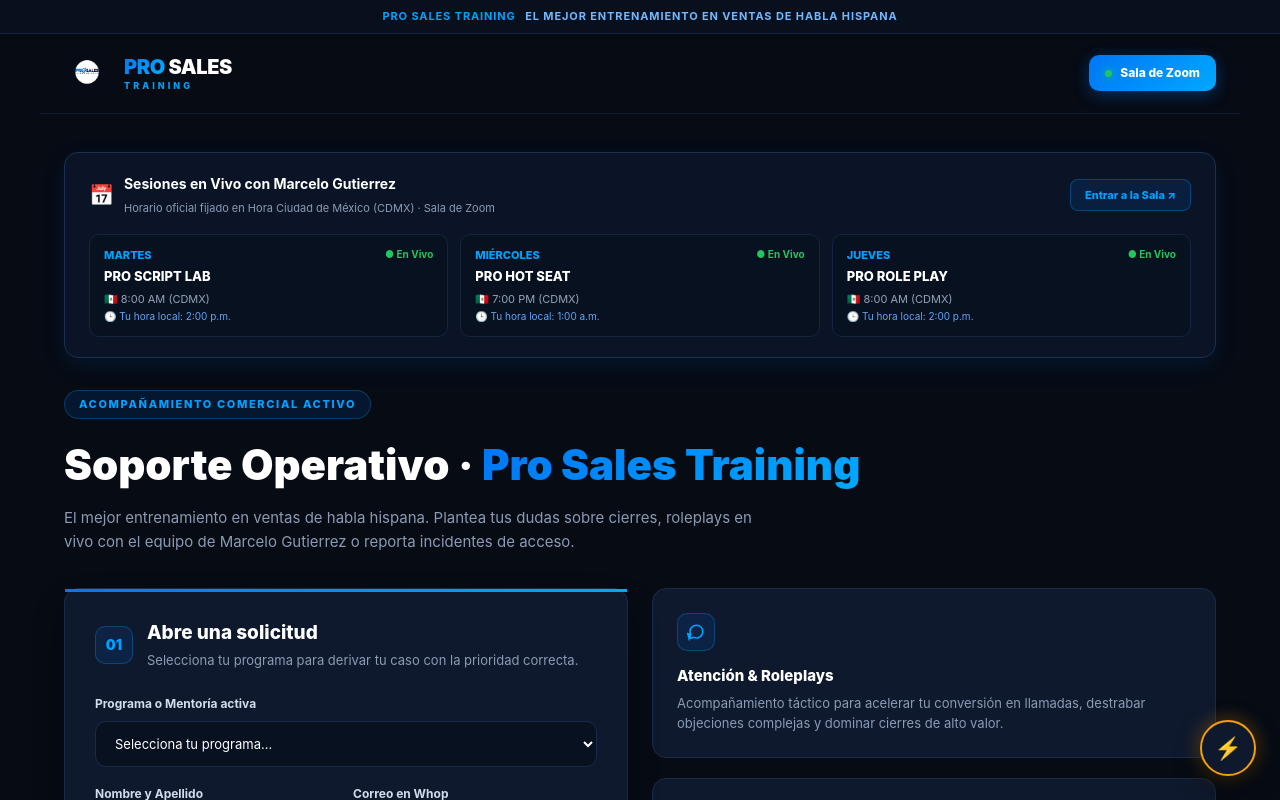
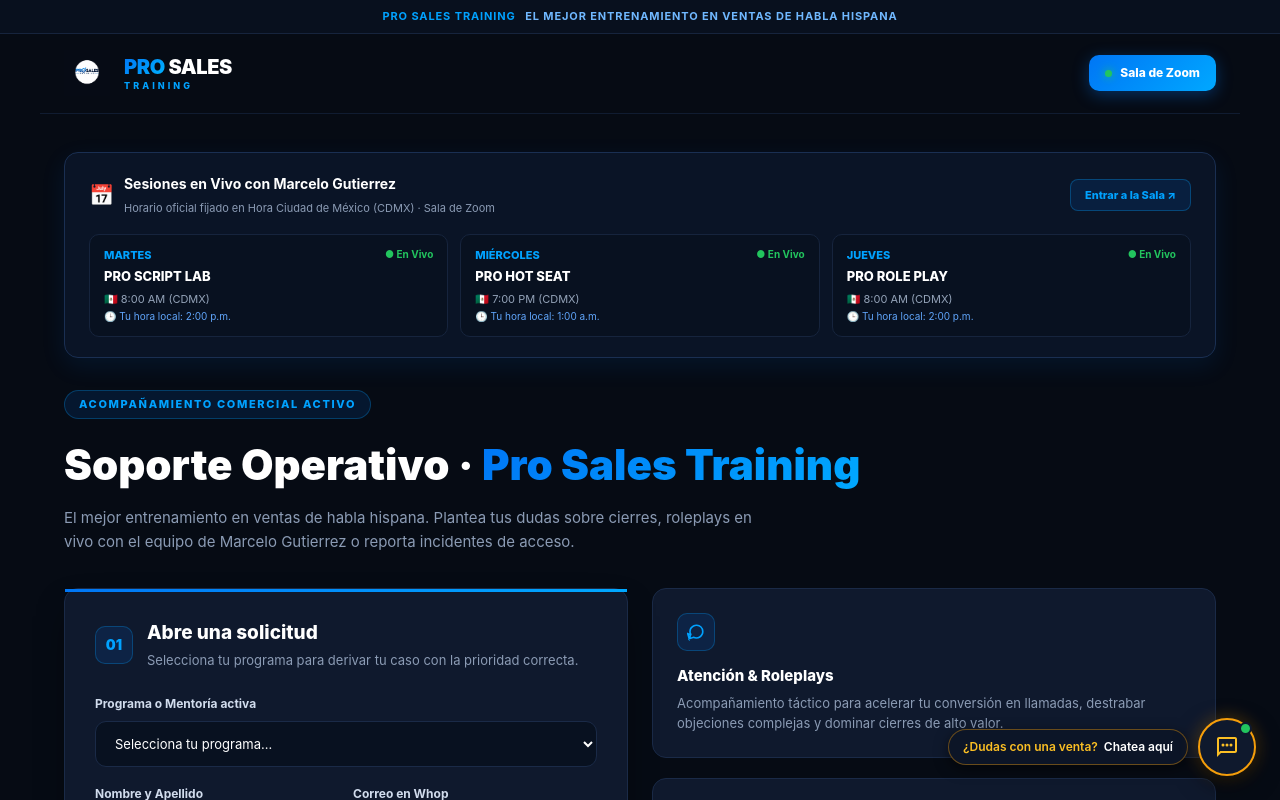
Before and after one commit to emicortes-hub/serve-happiness, a Next.js app: page /dashboard/1 in a window 1280 px wide. Shown: the top 800 px of the page. Built offline with nearby package versions, Linux system fonts and the light colour scheme.

Commit message:
Actualizar cabecera con icono de chat y punto verde junto a Online

```diff
--- a/components/AIChatBox.tsx
+++ b/components/AIChatBox.tsx
@@ -34,7 +34,7 @@ export default function AIChatBox() {
   const [messages, setMessages] = useState<Message[]>([
     {
       role: 'assistant',
-      content: '¡Hola! Soy tu asistente táctico de ventas. Si tienes dudas rápidas sobre objeciones comerciales o las dinámicas de las llamadas, pregúntame.',
+      content: '¡Hola! Soy tu mentor táctico de ventas IA. Si tienes dudas rápidas sobre objeciones comerciales o las dinámicas de las llamadas, pregúntame.',
     },
   ]);
   const [input, setInput] = useState('');
@@ -113,10 +113,9 @@ export default function AIChatBox() {
             flexDirection: 'column',
             overflow: 'hidden',
             marginBottom: '14px',
-            animation: 'fadeInUp 0.25s ease-out',
           }}
         >
-          {/* Barra dorada superior */}
+          {/* Acento dorado superior */}
           <div
             style={{
               height: '3px',
@@ -124,7 +123,7 @@ export default function AIChatBox() {
             }}
           />
 
-          {/* Header del Chat */}
+          {/* Header con icono de chat y punto verde al lado de Online */}
           <div
             style={{
               padding: '12px 16px',
@@ -135,33 +134,50 @@ export default function AIChatBox() {
               justifyContent: 'space-between',
             }}
           >
-            <div style={{ display: 'flex', alignItems: 'center', gap: '10px' }}>
+            <div style={{ display: 'flex', alignItems: 'center', gap: '12px' }}>
+              {/* Contenedor del icono de chat bot */}
               <div
                 style={{
-                  width: '32px',
-                  height: '32px',
-                  borderRadius: '8px',
-                  backgroundColor: 'rgba(245, 158, 11, 0.15)',
-                  border: '1px solid rgba(245, 158, 11, 0.3)',
+                  width: '38px',
+                  height: '38px',
+                  borderRadius: '10px',
+                  backgroundColor: 'rgba(245, 158, 11, 0.12)',
+                  border: '1px solid rgba(245, 158, 11, 0.35)',
                   color: '#fbbf24',
                   display: 'grid',
                   placeItems: 'center',
-                  fontSize: '14px',
+                  flexShrink: 0,
                 }}
               >
-                ⚡
+                <svg width="20" height="20" viewBox="0 0 24 24" fill="none" stroke="currentColor" strokeWidth="2" strokeLinecap="round" strokeLinejoin="round">
+                  <path d="M21 11.5a8.38 8.38 0 0 1-.9 3.8 8.5 8.5 0 0 1-7.6 4.7 8.38 8.38 0 0 1-3.8-.9L3 21l1.9-5.7a8.38 8.38 0 0 1-.9-3.8 8.5 8.5 0 0 1 4.7-7.6 8.38 8.38 0 0 1 3.8-.9h.5a8.48 8.48 0 0 1 8 8v.5z" />
+                </svg>
               </div>
+
               <div>
-                <h4 style={{ margin: 0, fontSize: '14px', fontWeight: 700, color: '#ffffff' }}>
+                <h4 style={{ margin: 0, fontSize: '15px', fontWeight: 800, color: '#ffffff' }}>
                   Asistente Táctico IA
                 </h4>
-                <p style={{ margin: 0, fontSize: '11px', color: '#fbbf24', opacity: 0.9 }}>
-                  Online • Mentor de Ventas
+                <div style={{ display: 'flex', alignItems: 'center', gap: '6px', marginTop: '2px' }}>
+                  {/* Punto verde de actividad */}
+                  <span
+                    style={{
+                      width: '7px',
+                      height: '7px',
+                      borderRadius: '50%',
+                      backgroundColor: '#22c55e',
+                      boxShadow: '0 0 8px #22c55e',
+                      display: 'inline-block',
+                    }}
+                  />
+                  <p style={{ margin: 0, fontSize: '11.5px', color: '#fbbf24', fontWeight: 600 }}>
+                    Online <span style={{ color: '#94a3b8', fontWeight: 400 }}>• Mentor de Ventas</span>
                   </p>
                 </div>
               </div>
+            </div>
 
-            {/* Botón de minimizar */}
+            {/* Botón de cerrar */}
             <button
               onClick={() => setIsOpen(false)}
               aria-label="Cerrar chat"
@@ -240,7 +256,7 @@ export default function AIChatBox() {
                     borderRadius: '8px',
                   }}
                 >
-                  Consultando táctica...
+                  Preparando respuesta táctica...
                 </div>
               </div>
             )}
@@ -295,33 +311,83 @@ export default function AIChatBox() {
         </div>
       )}
 
-      {/* Botón Flotante / Burbuja */}
+      {/* Botón Flotante con Tooltip */}
+      <div style={{ display: 'flex', alignItems: 'center', gap: '10px' }}>
+        {!isOpen && (
+          <div
+            onClick={() => setIsOpen(true)}
+            style={{
+              backgroundColor: '#0c1527',
+              border: '1px solid rgba(245, 158, 11, 0.4)',
+              color: '#ffffff',
+              padding: '8px 14px',
+              borderRadius: '20px',
+              fontSize: '12px',
+              fontWeight: 600,
+              boxShadow: '0 4px 14px rgba(0, 0, 0, 0.5)',
+              cursor: 'pointer',
+              whiteSpace: 'nowrap',
+              display: 'flex',
+              alignItems: 'center',
+              gap: '6px',
+            }}
+          >
+            <span style={{ color: '#fbbf24' }}>¿Dudas con una venta?</span> Chatea aquí
+          </div>
+        )}
+
         <button
           onClick={() => setIsOpen((prev) => !prev)}
-        aria-label="Abrir asistente de ventas"
+          aria-label={isOpen ? "Cerrar chat" : "Abrir chat de soporte táctico"}
           style={{
-          width: '56px',
-          height: '56px',
+            width: '58px',
+            height: '58px',
             borderRadius: '50%',
             backgroundColor: '#0f192d',
             border: '2px solid #f59e0b',
             color: '#fbbf24',
-          boxShadow: '0 10px 25px rgba(0, 0, 0, 0.5), 0 0 20px rgba(245, 158, 11, 0.4)',
+            boxShadow: '0 8px 24px rgba(0, 0, 0, 0.6), 0 0 18px rgba(245, 158, 11, 0.35)',
             cursor: 'pointer',
             display: 'grid',
             placeItems: 'center',
-          fontSize: '22px',
+            position: 'relative',
             transition: 'transform 0.2s ease, box-shadow 0.2s ease',
           }}
           onMouseEnter={(e) => {
-          e.currentTarget.style.transform = 'scale(1.08)';
+            e.currentTarget.style.transform = 'scale(1.06)';
           }}
           onMouseLeave={(e) => {
             e.currentTarget.style.transform = 'scale(1)';
           }}
         >
-        {isOpen ? '✕' : '⚡'}
+          {isOpen ? (
+            <span style={{ fontSize: '20px', color: '#94a3b8' }}>✕</span>
+          ) : (
+            <>
+              {/* Icono de burbuja de chat conversacional */}
+              <svg width="24" height="24" viewBox="0 0 24 24" fill="currentColor">
+                <path d="M20 2H4c-1.1 0-2 .9-2 2v18l4-4h14c1.1 0 2-.9 2-2V4c0-1.1-.9-2-2-2zm0 14H5.2L4 17.2V4h16v12z"/>
+                <circle cx="8" cy="10" r="1.5" />
+                <circle cx="12" cy="10" r="1.5" />
+                <circle cx="16" cy="10" r="1.5" />
+              </svg>
+              {/* Punto verde de actividad online */}
+              <span
+                style={{
+                  position: 'absolute',
+                  top: '2px',
+                  right: '2px',
+                  width: '13px',
+                  height: '13px',
+                  borderRadius: '50%',
+                  backgroundColor: '#22c55e',
+                  border: '2.5px solid #0f192d',
+                }}
+              />
+            </>
+          )}
         </button>
+      </div>
     </div>
   );
 }
```
Lines whose indentation alone changed are shown as unchanged.
